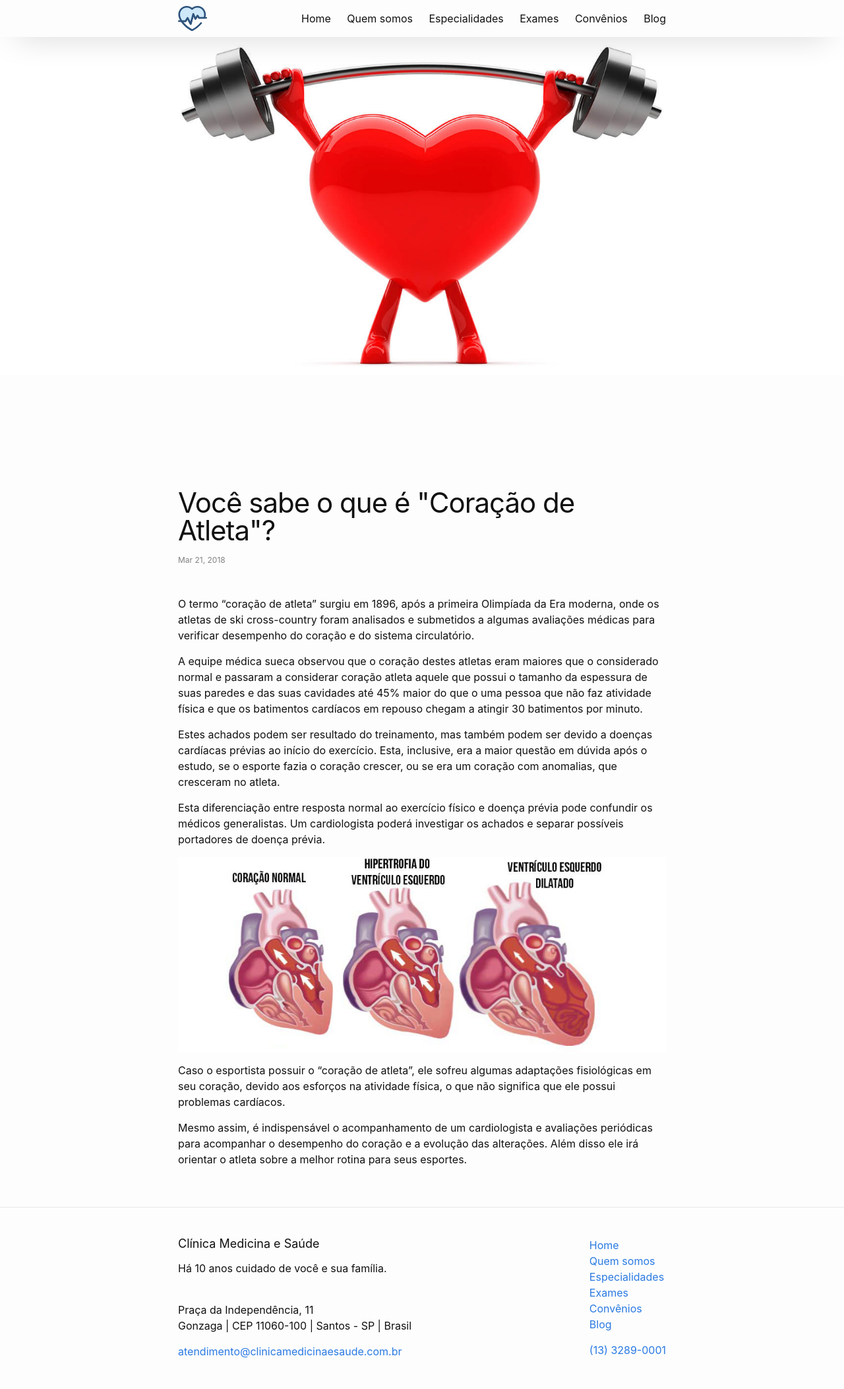
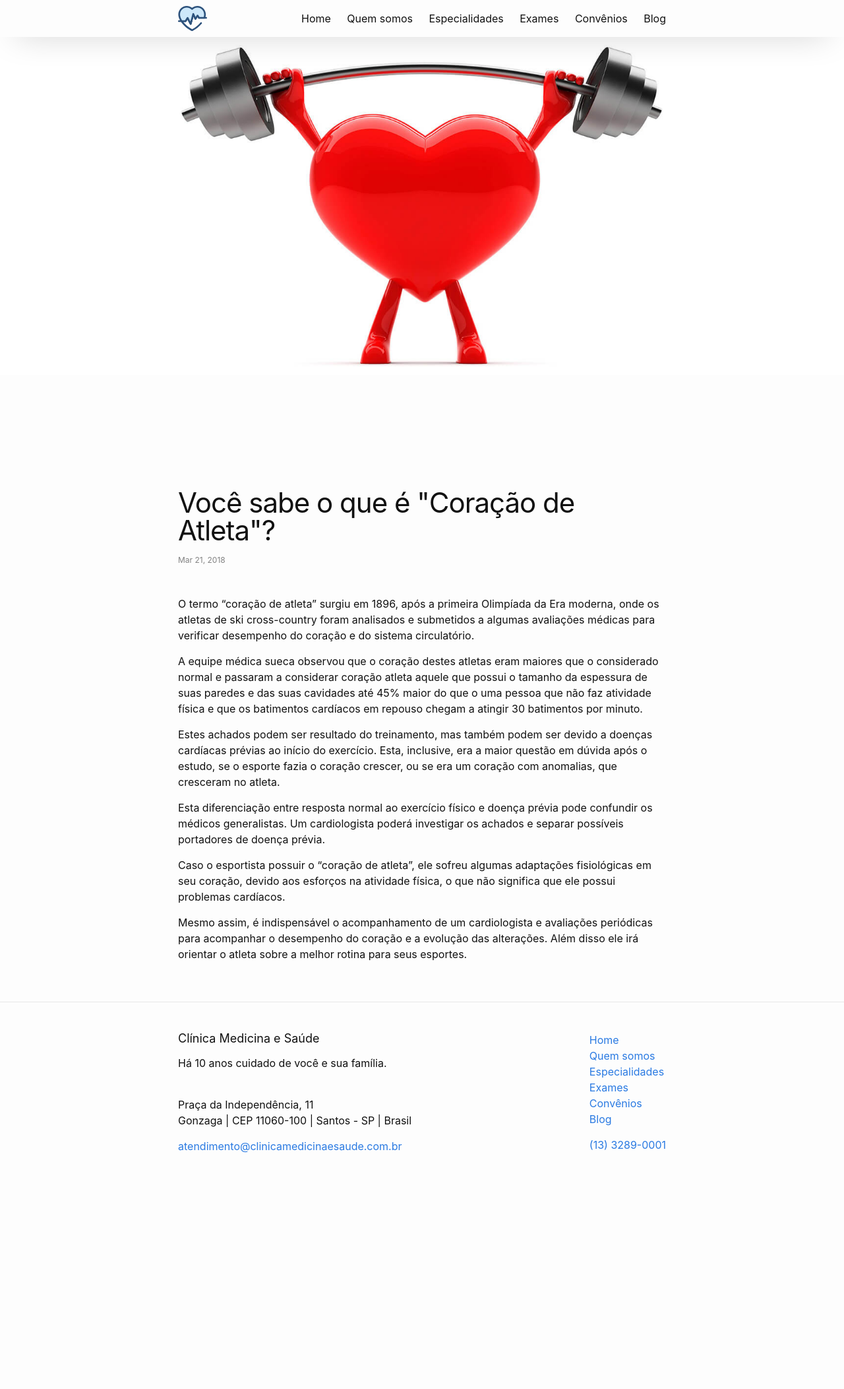
Before and after one commit to CopaTecnologia/medicinaesaude, a Jekyll site: the page built from _posts/2018-03-21-post-de-exemplo.markdown, in a window 1280 px wide. Shown: the whole page at 66% size. Built offline with Jekyll 4.4.1, drawn with Linux system fonts in a browser that asks for light colours; after the commit the page ends 1794 px from its top, so only the background shows below that.

Commit message:
Updated Post De Exemplo

```diff
--- a/_posts/2018-03-21-post-de-exemplo.markdown
+++ b/_posts/2018-03-21-post-de-exemplo.markdown
@@ -12,7 +12,7 @@ Estes achados podem ser resultado do treinamento, mas também podem ser devido a
 
 Esta diferenciação entre resposta normal ao exercício físico e doença prévia pode confundir os médicos generalistas. Um cardiologista poderá investigar os achados e separar possíveis portadores de doença prévia.
 
-![insuficiencia-cardiaca-1.jpg](/uploads/insuficiencia-cardiaca-1.jpg)
+
 
 Caso o esportista possuir o “coração de atleta”, ele sofreu algumas adaptações fisiológicas em seu coração, devido aos esforços na atividade física, o que não significa que ele possui problemas cardíacos.
 
```
